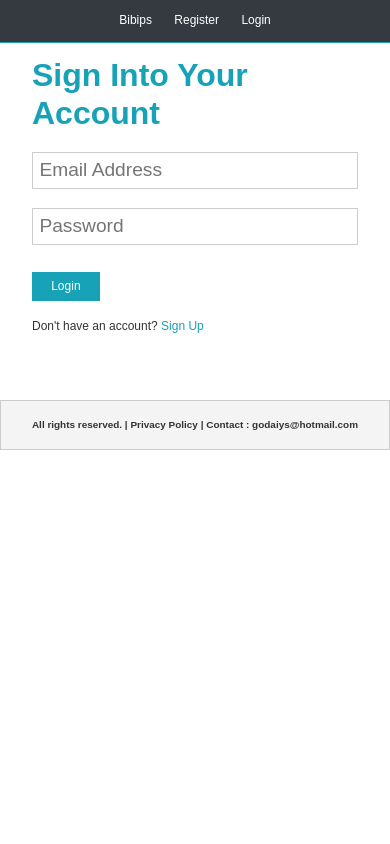
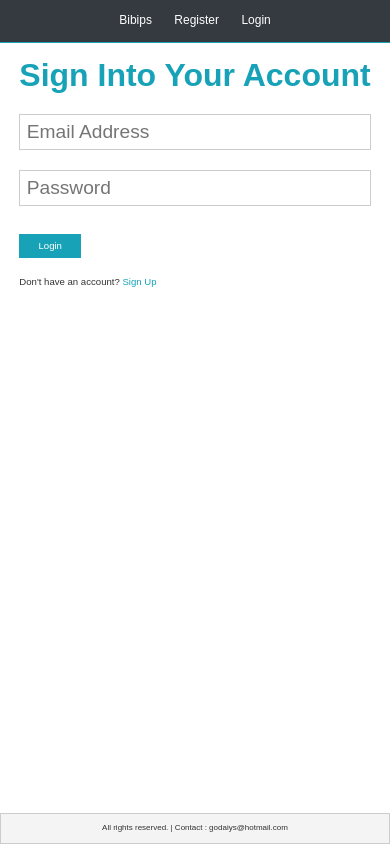
Before and after one commit to jondesam/bibi, a React (Create React App) app in the folder client/: page /login in a window 390 px wide. Built offline with nearby package versions, Linux system fonts and the light colour scheme; no server answers.

Commit message:
style for mobile | sticky footer

```diff
--- a/client/src/App.css
+++ b/client/src/App.css
@@ -139,6 +139,10 @@ img {
   word-break: break-all;
   white-space: normal;
 }
+.text-footer {
+  color: black;
+  word-break: keep-all;
+}
 
 /* Padding */
 .p {
@@ -152,7 +156,7 @@ img {
   padding: 0 0.3rem;
   display: block;
   white-space: nowrap;
-  font-size: 0.5rem;
+  font-size: 0.7rem;
   /* overflow: hidden; */
   /* text-overflow: ellipsis; */
 }
@@ -213,6 +217,9 @@ img {
 mtop-025 {
   margin: 0.25rem 0 0 0;
 }
+mtop-1 {
+  margin-top: 1rem;
+}
 .mbottom-025 {
   margin: 0 0 0.25rem 0;
 }
@@ -223,6 +230,7 @@ mtop-025 {
 .my-1 {
   margin: 1rem 0;
 }
+
 .my-2 {
   margin: 2rem 0;
 }
@@ -245,6 +253,19 @@ mtop-025 {
   cursor: pointer;
   margin-right: 0.2rem;
   margin-top: 0.5rem;
+  transition: opacity 0.2s ease-in;
+  outline: none;
+}
+.btn-margin-bottom {
+  display: inline-block;
+  background: var(--light-color);
+  color: #333;
+  padding: 0.3rem 1.2rem;
+  font-size: 0.7rem;
+  border: none;
+  cursor: pointer;
+  margin-right: 0.2rem;
+  margin-bottom: 0.5rem;
   transition: opacity 0.2s ease-in;
   outline: none;
 }
@@ -646,6 +667,8 @@ button {
 @media (max-width: 700px) {
   .container {
     margin-top: 3.5rem;
+    padding: 0 1rem;
+    font-size: 0.6rem;
   }
 
   .hide-sm {
@@ -753,9 +776,17 @@ button {
 
   /* display: contents; */
 }
+html {
+  height: 100%;
+}
+body {
+  min-height: 100%;
+  display: grid;
+  grid-template-rows: 1fr auto;
+}
 
 .footer {
-  display: inline;
+  /* display: inline; */
   align-items: center;
   justify-content: center;
   text-align: center;
@@ -763,8 +794,14 @@ button {
   /* bottom: 0; */
   /* width: 100%; */
   /* height: 2.5rem; */
-  padding-bottom: 2rem;
-  margin-bottom: 2rem;
+  /* position: absolute; */
+
+  /* width: 100%; */
+  /* padding-bottom: 2rem; */
+  /* margin-bottom: 2rem; */
+  grid-row-start: 2;
+  grid-row-end: 3;
+  /* flex-shrink: 0; */
 }
 
 /* Selector */
--- a/client/src/App.js
+++ b/client/src/App.js
@@ -24,19 +24,20 @@ const App = () => {
   return (
     <Provider store={store}>
       <BrowserRouter>
+        <body>
           <Fragment>
             <Navbar />
             <Switch>
               <Route component={Routes}></Route>
             </Switch>
             <footer className='footer'>
-            <h5 className='bg-light p-1 text-normal'>
-              All rights reserved. | Privacy Policy | Contact :
-              godaiys@hotmail.com
-            </h5>
-            <p></p>
+              <p className='bg-light p text-footer xxsmall'>
+                {' '}
+                All rights reserved. | Contact : godaiys@hotmail.com{' '}
+              </p>
             </footer>
           </Fragment>
+        </body>
       </BrowserRouter>
     </Provider>
   );
--- a/client/src/components/bibim/BibimItem.js
+++ b/client/src/components/bibim/BibimItem.js
@@ -33,21 +33,21 @@ const BibimItem = ({
       element.profileId.includes(profile._id)
     );
     if (result.length === 0) {
-      inintialTitle = 'Subscribe';
+      inintialTitle = 'Join';
     } else {
-      inintialTitle = 'Unsubscribe';
+      inintialTitle = 'Joined';
     }
   }
 
   let [text, setTitle] = useState(inintialTitle);
 
   const clickAction = (_id, profile) => {
-    if (text === 'Subscribe') {
+    if (text === 'Join') {
       addSubscription(_id, profile);
-      setTitle('Unsubscribe');
+      setTitle('Joined');
     } else {
       removeSubscription(_id, profile);
-      setTitle('Subscribe');
+      setTitle('Join');
     }
   };
 
--- a/client/src/components/bibim/BibimProfile.js
+++ b/client/src/components/bibim/BibimProfile.js
@@ -53,19 +53,19 @@ const BibimProfile = ({
     );
 
     if (result.length === 0) {
-      inintialTitle = 'Subscribe';
+      inintialTitle = 'Join';
     } else {
-      inintialTitle = 'Unsubscribe';
+      inintialTitle = 'Joined';
     }
   }
 
   const clickAction = (_id, profile) => {
-    if (text === 'Subscribe') {
+    if (text === 'Join') {
       addSubscription(_id, profile);
-      setTitle('Unsubscribe');
+      setTitle('Joined');
     } else {
       removeSubscription(_id, profile);
-      setTitle('Subscribe');
+      setTitle('Join');
     }
   };
 
@@ -91,7 +91,7 @@ const BibimProfile = ({
               <PostForm currentBibim={currentBibim[0]}></PostForm>
             ) : null}
 
-            <div className=' bg-light p-05  bibim-intro '>
+            <div className=' bg-light p-1  bibim-intro '>
               <p className='mbottom-025'>{currentBibim[0].description}</p>
 
               <p>
--- a/client/src/components/layout/Navbar.js
+++ b/client/src/components/layout/Navbar.js
@@ -29,14 +29,22 @@ const Navbar = ({
     <Fragment>
       <ul>
         <li>
-          <Link to='/'> Bibips</Link>
+          <p className='p-nav'>
+            {' '}
+            <Link to='/'> Bibips</Link>
+          </p>
         </li>
         <li className='  hide-sm'>
           {' '}
-          <Link to='/create-bibim'> Create Bibip</Link>
+          <p className='p-nav'>
+            <Link to='/create-bibim'> Create Bibip</Link>
+          </p>
         </li>
+
         <li className=''>
-          <Link to='/create-post'> Write Post</Link>
+          <p className='p-nav'>
+            <Link to='/create-post'> Write Post</Link>
+          </p>
         </li>
         {/* <li>
           <Link to='/profiles'>
@@ -44,7 +52,9 @@ const Navbar = ({
           </Link>
         </li> */}
         <li className=''>
-          <Link to='/all-posts'> All Posts</Link>
+          <p className='p-nav'>
+            <Link to='/all-posts'> All</Link>
+          </p>
         </li>
         <li className=''>
           <Link to={`/profile/${userId}`}> Profile</Link>
--- a/client/src/components/post/CommentForm.js
+++ b/client/src/components/post/CommentForm.js
@@ -22,7 +22,7 @@ const CommentForm = ({ postId, addComment }) => {
         <textarea
           name='text'
           cols='10'
-          rows='3'
+          rows='5'
           placeholder='Comment the post'
           value={text}
           onChange={e => setText(e.target.value)}
--- a/client/src/components/post/CommentItem.js
+++ b/client/src/components/post/CommentItem.js
@@ -15,7 +15,7 @@ const CommentItem = ({
   console.log('auth', auth);
 
   return (
-    <div className=' bg-white p-05 my-05  post-item'>
+    <div className=' bg-white p-1 my-05  post-item'>
       <div>
         <p className='mbottom-025  text-normal'>{text}</p>
         <Link className='text-normal xsmall' to={`/profile/${user}`}>
--- a/client/src/components/posts/PostForm.js
+++ b/client/src/components/posts/PostForm.js
@@ -83,10 +83,10 @@ const PostForm = ({
         }}
       >
         <textarea
-          className='form '
+          className='form small '
           name='text'
           cols='20'
-          rows='3'
+          rows='5'
           placeholder={placeholder}
           value={text}
           onChange={onChange}
--- a/client/src/components/posts/PostItem.js
+++ b/client/src/components/posts/PostItem.js
@@ -47,7 +47,7 @@ const PostItem = ({
 
   return (
     <div>
-      <div className='bg-white p-05 my-05 post-item'>
+      <div className='bg-white p-1 my-05 post-item'>
         <div>
           <p className='mbottom-025  text-normal'>{text}</p>
           <div className=''>
--- a/client/src/components/profile/Profile.js
+++ b/client/src/components/profile/Profile.js
@@ -33,7 +33,7 @@ const Profile = ({
           {auth.isAuthenticated &&
             auth.loading === false &&
             auth.user._id === profile.user._id && (
-              <Link to='/edit-profile' className='btn btn-dark'>
+              <Link to='/edit-profile' className='btn-margin-bottom btn-dark'>
                 Edit Profile
               </Link>
             )}
@@ -43,14 +43,14 @@ const Profile = ({
             auth.user._id === profile.user._id && (
               <Link
                 to='/all-posts'
-                className='btn btn-light'
+                className='btn-margin-bottom btn-light'
                 onClick={() => logout()}
               >
                 Log out
               </Link>
             )}
 
-          <div className='profile-grid my-1'>
+          <div className='profile-grid mtop-01'>
             <ProfileTop profile={profile} />
             <ProfileAbout profile={profile} />
           </div>
```
Lines whose indentation alone changed are shown as unchanged.
